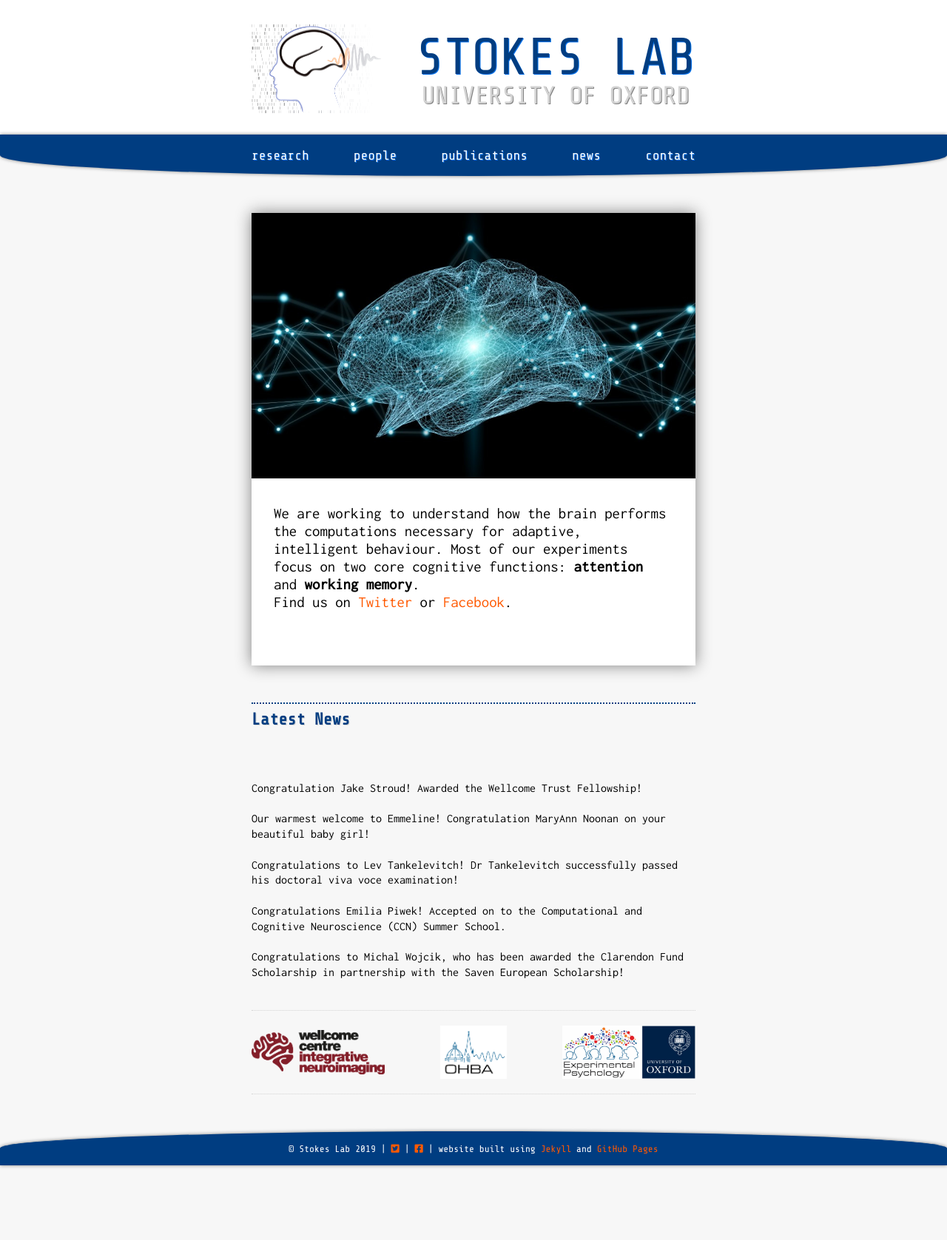
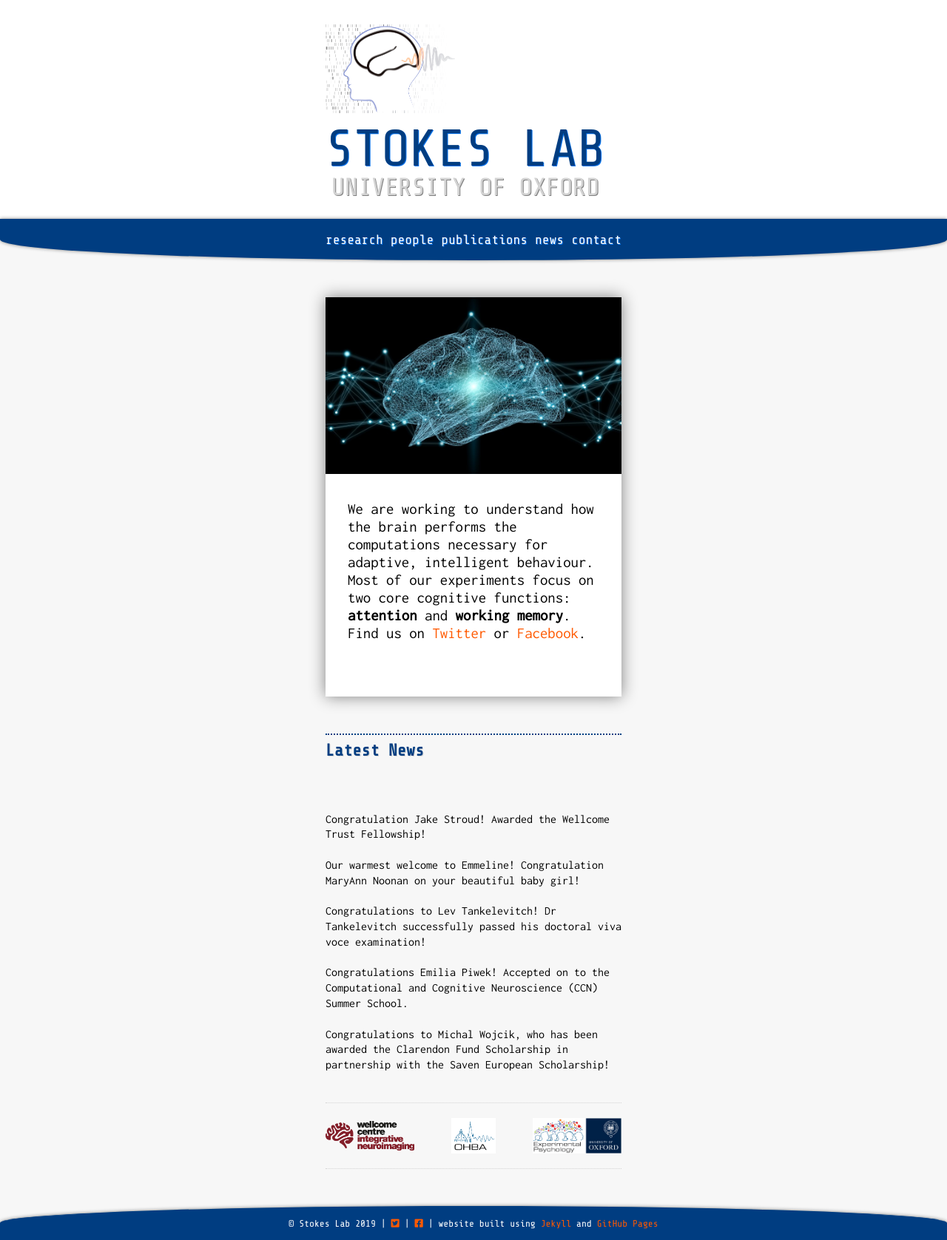
Before and after one commit to stokeslab/stokeslab.github.io, a Jekyll site: the page built from index.html, in a window 1280 px wide. Shown: the whole page at 74% size. Built offline with Jekyll 4.4.1, drawn with Linux system fonts in a browser that asks for light colours; nearby versions of some CDN libraries; some web fonts are replaced.

Commit message:
Update _layout.scss

```diff
--- a/_sass/_layout.scss
+++ b/_sass/_layout.scss
@@ -1,5 +1,6 @@
 
-$content-width-max: 720px;
+/* $content-width-max: 720px; */
+$content-width-max: 520px;
 $spacing-unit: 50px;
 $spacing-unit-small: 6vw;
 
@@ -64,10 +65,10 @@
 $pop-color: #003D81; /*#002147;*/ /*#0058bd;*/
 
 // Width of the content area
-$content-width:    700px;
+$content-width:    500px;
 
-$on-palm:          600px !default;
-$on-laptop:        700px !default;
+$on-palm:          400px !default;
+$on-laptop:        500px !default;
 
 $on-medium:        $on-palm !default;
 $on-large:         $on-laptop !default;
```
